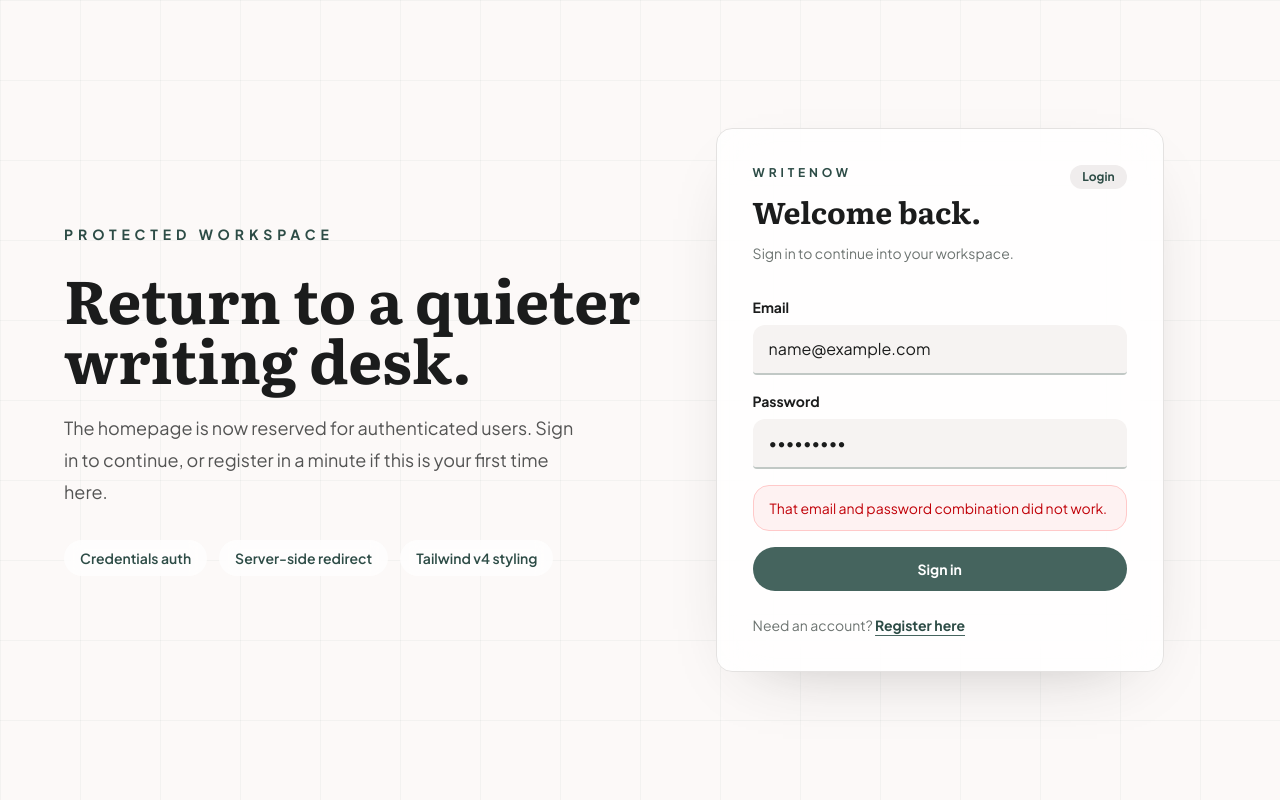
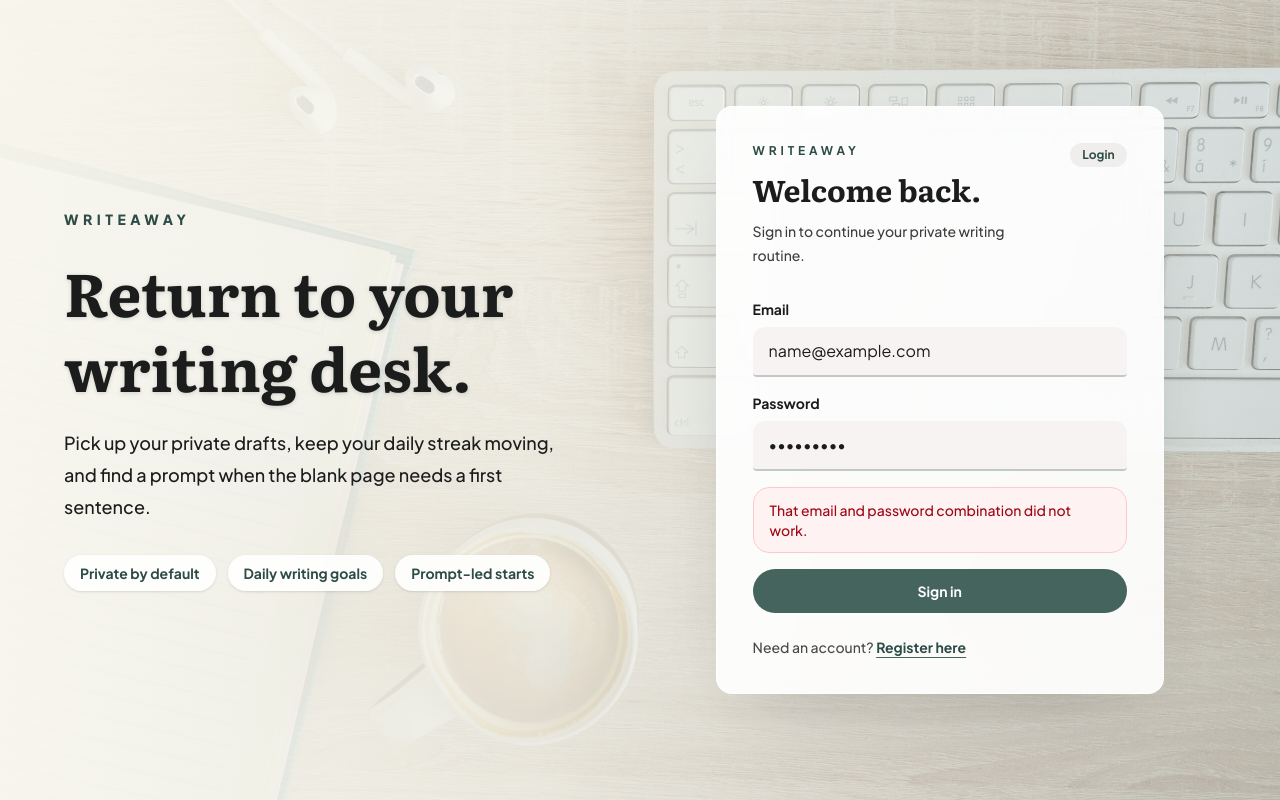
Before and after one commit to Klevennb/the-machine, a Next.js app: page /login in a window 1280 px wide. Both pictures are taken after typing "name@example.com", "Sample123" into the empty fields and a click on the button "Sign in". Built offline with nearby package versions, Linux system fonts and the light colour scheme; no server answers.

Commit message:
added hero shell

```diff
--- a/app/components/auth-form.tsx
+++ b/app/components/auth-form.tsx
@@ -15,6 +15,9 @@ export function AuthForm({ mode }: AuthFormProps) {
   const [isPending, setIsPending] = useState(false);
 
   const isLogin = mode === "login";
+  const formTitleId = `${mode}-form-title`;
+  const formDescriptionId = `${mode}-form-description`;
+  const formErrorId = `${mode}-form-error`;
 
   async function handleSubmit(event: FormEvent<HTMLFormElement>) {
     event.preventDefault();
@@ -77,27 +80,45 @@ export function AuthForm({ mode }: AuthFormProps) {
   }
 
   return (
-    <div className="w-full max-w-md rounded-2xl border border-[var(--line)] bg-white/78 p-7 shadow-[var(--shadow-soft)] backdrop-blur-xl sm:p-9">
+    <div
+      aria-labelledby={formTitleId}
+      className="w-full max-w-md rounded-2xl border border-white/80 bg-white/90 p-7 shadow-[var(--shadow-soft)] backdrop-blur-xl sm:p-9"
+      role="region"
+    >
       <div className="mb-8 flex items-start justify-between gap-4">
         <div>
           <p className="text-xs font-bold uppercase tracking-[0.32em] text-[var(--sage-dark)]">
-            WriteNow
+            WriteAway
           </p>
-          <h1 className="mt-3 font-literary text-3xl font-bold text-[var(--charcoal)]">
+          <h2
+            className="mt-3 font-literary text-3xl font-bold text-[var(--charcoal)]"
+            id={formTitleId}
+          >
             {isLogin ? "Welcome back." : "Create your account."}
-          </h1>
-          <p className="mt-3 text-sm leading-6 text-[var(--muted)]">
+          </h2>
+          <p
+            className="mt-3 text-sm font-medium leading-6 text-[var(--charcoal)]/85"
+            id={formDescriptionId}
+          >
             {isLogin
-              ? "Sign in to continue into your workspace."
-              : "Register once and you will be signed in immediately."}
+              ? "Sign in to continue your private writing routine."
+              : "Start with a private workspace for drafts, prompts, and goals."}
           </p>
         </div>
-        <div className="rounded-full bg-[var(--paper-muted)] px-3 py-1 text-xs font-bold text-[var(--sage-dark)]">
+        <div
+          aria-hidden="true"
+          className="rounded-full bg-[var(--paper-muted)] px-3 py-1 text-xs font-bold text-[var(--sage-dark)]"
+        >
           {isLogin ? "Login" : "Register"}
         </div>
       </div>
 
-      <form className="space-y-4" onSubmit={handleSubmit}>
+      <form
+        aria-describedby={`${formDescriptionId}${error ? ` ${formErrorId}` : ""}`}
+        aria-label={isLogin ? "Sign in to WriteAway" : "Create a WriteAway account"}
+        className="space-y-4"
+        onSubmit={handleSubmit}
+      >
         {!isLogin ? (
           <label className="block">
             <span className="mb-2 block text-sm font-bold text-[var(--charcoal)]">
@@ -108,6 +129,7 @@ export function AuthForm({ mode }: AuthFormProps) {
               name="name"
               type="text"
               placeholder="Alex Morgan"
+              autoComplete="name"
             />
           </label>
         ) : null}
@@ -121,6 +143,7 @@ export function AuthForm({ mode }: AuthFormProps) {
             name="email"
             type="email"
             placeholder="you@example.com"
+            autoComplete="email"
             required
           />
         </label>
@@ -133,6 +156,7 @@ export function AuthForm({ mode }: AuthFormProps) {
             className="app-field w-full px-4 py-3"
             name="password"
             type="password"
+            autoComplete={isLogin ? "current-password" : "new-password"}
             placeholder="••••••••"
             minLength={8}
             required
@@ -140,7 +164,11 @@ export function AuthForm({ mode }: AuthFormProps) {
         </label>
 
         {error ? (
-          <div className="rounded-2xl border border-red-200 bg-red-50 px-4 py-3 text-sm text-red-700">
+          <div
+            className="rounded-2xl border border-red-200 bg-red-50 px-4 py-3 text-sm font-medium text-red-800"
+            id={formErrorId}
+            role="alert"
+          >
             {error}
           </div>
         ) : null}
@@ -160,7 +188,7 @@ export function AuthForm({ mode }: AuthFormProps) {
         </button>
       </form>
 
-      <div className="mt-6 text-sm text-[var(--muted)]">
+      <div className="mt-6 text-sm font-medium text-[var(--charcoal)]/80">
         {isLogin ? "Need an account?" : "Already have an account?"}{" "}
         <Link
           className="font-bold text-[var(--sage-dark)] underline decoration-[var(--sage)] underline-offset-4"
--- /dev/null
+++ b/app/components/auth-hero-shell.tsx
@@ -0,0 +1,98 @@
+import Image from "next/image";
+import landingHero from "@/assets/lukas-blazek-GnvurwJsKaY-unsplash.jpg";
+
+type AuthHeroShellProps = {
+  badge: string;
+  title: string;
+  description: string;
+  highlights: string[];
+  children: React.ReactNode;
+  formFirst?: boolean;
+};
+
+const PHOTO_CREDIT = "Photo by Lukas Blazek on Unsplash";
+const PHOTO_DESCRIPTION =
+  "Desk with a blank page, keyboard, earbuds, and a cup of coffee.";
+
+export function AuthHeroShell({
+  badge,
+  title,
+  description,
+  highlights,
+  children,
+  formFirst = false,
+}: AuthHeroShellProps) {
+  const heroId = `${formFirst ? "register" : "login"}-hero-title`;
+  const descriptionId = `${formFirst ? "register" : "login"}-hero-description`;
+
+  return (
+    <main
+      aria-labelledby={heroId}
+      className="relative flex min-h-screen items-center justify-center overflow-hidden bg-[var(--background)] px-6 py-16"
+    >
+      <figure
+        aria-label={`${PHOTO_DESCRIPTION} ${PHOTO_CREDIT}.`}
+        className="absolute inset-0"
+      >
+        <Image
+          alt={`${PHOTO_DESCRIPTION} ${PHOTO_CREDIT}.`}
+          className="object-cover"
+          fill
+          placeholder="blur"
+          priority
+          sizes="100vw"
+          src={landingHero}
+        />
+        <figcaption className="sr-only">{PHOTO_CREDIT}</figcaption>
+      </figure>
+      <div
+        aria-hidden="true"
+        className="absolute inset-0 bg-[linear-gradient(90deg,rgba(250,248,239,0.97),rgba(250,248,239,0.86)_42%,rgba(250,248,239,0.42)),linear-gradient(0deg,rgba(30,38,35,0.28),rgba(30,38,35,0.1))]"
+      />
+
+      <div
+        aria-describedby={descriptionId}
+        className={`relative grid w-full max-w-6xl gap-10 lg:items-center ${
+          formFirst
+            ? "lg:grid-cols-[0.95fr_1.05fr]"
+            : "lg:grid-cols-[1.1fr_0.9fr]"
+        }`}
+      >
+        {formFirst ? children : null}
+
+        <section
+          aria-labelledby={heroId}
+          className={`max-w-xl ${formFirst ? "justify-self-end" : ""}`}
+        >
+          <p className="text-sm font-extrabold uppercase tracking-[0.32em] text-[var(--sage-dark)]">
+            {badge}
+          </p>
+          <h1
+            className="mt-6 max-w-2xl font-literary text-5xl font-bold leading-tight text-[var(--charcoal)] drop-shadow-sm sm:text-6xl"
+            id={heroId}
+          >
+            {title}
+          </h1>
+          <p
+            className="mt-6 max-w-lg text-lg font-medium leading-8 text-[var(--charcoal)]"
+            id={descriptionId}
+          >
+            {description}
+          </p>
+          <div className="mt-8 flex flex-wrap gap-3 text-sm font-bold text-[var(--sage-dark)]">
+            {highlights.map((highlight) => (
+              <span
+                className="rounded-full bg-white/90 px-4 py-2 shadow-sm backdrop-blur"
+                key={highlight}
+              >
+                {highlight}
+              </span>
+            ))}
+          </div>
+        </section>
+
+        {formFirst ? null : children}
+      </div>
+    </main>
+  );
+}
--- a/app/login/page.tsx
+++ b/app/login/page.tsx
@@ -1,6 +1,7 @@
 import { redirect } from "next/navigation";
 import { getServerSession } from "next-auth";
 import { AuthForm } from "@/app/components/auth-form";
+import { AuthHeroShell } from "@/app/components/auth-hero-shell";
 import { authOptions } from "@/lib/auth";
 
 export default async function LoginPage() {
@@ -11,34 +12,13 @@ export default async function LoginPage() {
   }
 
   return (
-    <main className="relative flex min-h-screen items-center justify-center overflow-hidden bg-[var(--background)] px-6 py-16">
-      <div className="absolute inset-0 bg-[linear-gradient(rgba(69,100,94,0.07)_1px,transparent_1px),linear-gradient(90deg,rgba(69,100,94,0.07)_1px,transparent_1px)] bg-[size:80px_80px] opacity-70" />
-      <div className="relative grid w-full max-w-6xl gap-10 lg:grid-cols-[1.1fr_0.9fr] lg:items-center">
-        <section className="max-w-xl">
-          <p className="text-sm font-bold uppercase tracking-[0.35em] text-[var(--sage-dark)]">
-            Protected Workspace
-          </p>
-          <h2 className="mt-6 font-literary text-5xl font-bold text-[var(--charcoal)] sm:text-6xl">
-            Return to a quieter writing desk.
-          </h2>
-          <p className="mt-6 max-w-lg text-lg leading-8 text-[var(--charcoal)]/75">
-            The homepage is now reserved for authenticated users. Sign in to
-            continue, or register in a minute if this is your first time here.
-          </p>
-          <div className="mt-8 flex flex-wrap gap-3 text-sm font-semibold text-[var(--sage-dark)]">
-            <span className="rounded-full bg-white/70 px-4 py-2 backdrop-blur">
-              Credentials auth
-            </span>
-            <span className="rounded-full bg-white/70 px-4 py-2 backdrop-blur">
-              Server-side redirect
-            </span>
-            <span className="rounded-full bg-white/70 px-4 py-2 backdrop-blur">
-              Tailwind v4 styling
-            </span>
-          </div>
-        </section>
-        <AuthForm mode="login" />
-      </div>
-    </main>
+    <AuthHeroShell
+      badge="WriteAway"
+      description="Pick up your private drafts, keep your daily streak moving, and find a prompt when the blank page needs a first sentence."
+      highlights={["Private by default", "Daily writing goals", "Prompt-led starts"]}
+      title="Return to your writing desk."
+    >
+      <AuthForm mode="login" />
+    </AuthHeroShell>
   );
 }
--- a/app/register/page.tsx
+++ b/app/register/page.tsx
@@ -1,6 +1,7 @@
 import { redirect } from "next/navigation";
 import { getServerSession } from "next-auth";
 import { AuthForm } from "@/app/components/auth-form";
+import { AuthHeroShell } from "@/app/components/auth-hero-shell";
 import { authOptions } from "@/lib/auth";
 
 export default async function RegisterPage() {
@@ -11,33 +12,14 @@ export default async function RegisterPage() {
   }
 
   return (
-    <main className="relative flex min-h-screen items-center justify-center overflow-hidden bg-[var(--background)] px-6 py-16">
-      <div className="absolute inset-0 bg-[linear-gradient(rgba(69,100,94,0.07)_1px,transparent_1px),linear-gradient(90deg,rgba(69,100,94,0.07)_1px,transparent_1px)] bg-[size:80px_80px] opacity-70" />
-      <div className="relative grid w-full max-w-6xl gap-10 lg:grid-cols-[0.95fr_1.05fr] lg:items-center">
-        <AuthForm mode="register" />
-        <section className="max-w-xl justify-self-end">
-          <p className="text-sm font-bold uppercase tracking-[0.35em] text-[var(--sage-dark)]">
-            First Visit
-          </p>
-          <h2 className="mt-6 font-literary text-5xl font-bold text-[var(--charcoal)] sm:text-6xl">
-            Set up your writing space.
-          </h2>
-          <p className="mt-6 max-w-lg text-lg leading-8 text-[var(--charcoal)]/75">
-            Registration feeds your existing auth API, then signs you in with the
-            same credentials flow so there is no extra handoff.
-          </p>
-          <div className="mt-8 grid gap-3 text-sm text-[var(--charcoal)]/75 sm:grid-cols-2">
-            <div className="rounded-2xl bg-white/70 p-4 backdrop-blur">
-              Account creation checks for duplicate emails before storing a hashed
-              password.
-            </div>
-            <div className="rounded-2xl bg-white/70 p-4 backdrop-blur">
-              After registration, the form signs in automatically and forwards
-              you to the protected homepage.
-            </div>
-          </div>
-        </section>
-      </div>
-    </main>
+    <AuthHeroShell
+      badge="Start WriteAway"
+      description="Build a calm place for your drafts, word goals, prompt responses, and finished pieces. Share only when you choose to."
+      formFirst
+      highlights={["Your work stays yours", "Streaks for steady practice", "Optional sharing"]}
+      title="Start your private writing practice."
+    >
+      <AuthForm mode="register" />
+    </AuthHeroShell>
   );
 }
```
Also changed, not shown: assets/lukas-blazek-GnvurwJsKaY-unsplash.jpg (added).
